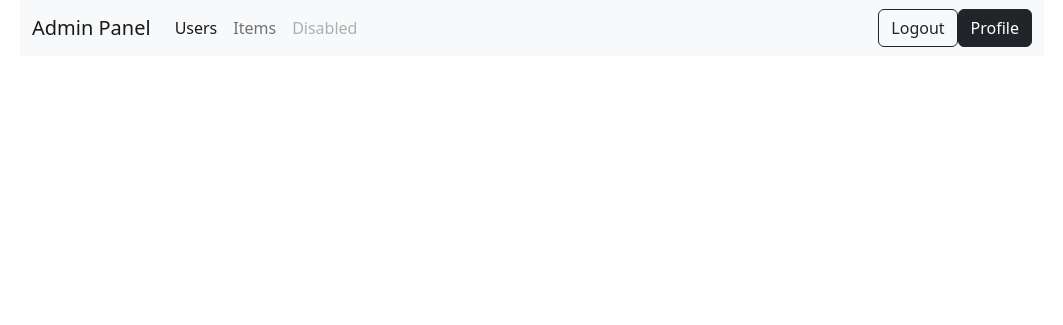
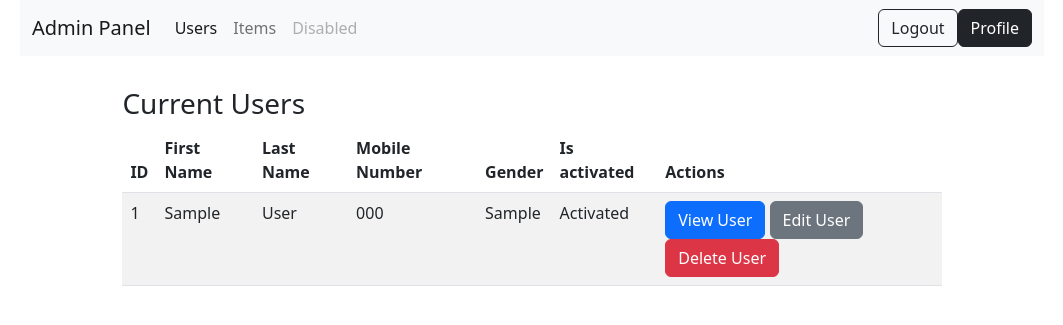
Before and after one commit to romeJG/final-project-for-IT0049, a CodeIgniter app: page /database/admin in a window 1280 px wide. Shown: the top 325 px of the page, without its empty margins (108-1171 px from the left). Run offline with CodeIgniter, Linux system fonts and the light colour scheme; the visitor is signed in with stand-in values (Sample User, id 1); tables that the repository leaves empty or names only in its code hold one stand-in row (values such as "Sample post"); some libraries are stand-ins or nearby versions.

Commit message:
Admin Panel
- Admin can now vuew all users
- Admin can View details of users
- Admin can view their own profile details

```diff
--- a/application/controllers/Admin.php
+++ b/application/controllers/Admin.php
@@ -27,11 +27,34 @@ class Admin extends CI_Controller
         $adminName = $this->admin_model->getAdminName($adminEmail);
         $this->session->set_userdata(array('name' => $adminName));
         //loads the body of the admin home
+        $data['users'] = $this->admin_model->getUsers();
         $this->load->view('admin/admin_home_view', $data);
     }
+    //will kill the session of the admin
     public function killsess()
     {
         $this->session->sess_destroy();
         redirect();
     }
+    //view the user's info via id in the URL
+    public function viewUser($id)
+    {
+        $data['title'] = "View User | Lukso";
+        $data['active'] = "user";
+        $data['user'] = $this->admin_model->getUser($id);
+        $this->load->view('admin/admin_header_view', $data);
+        $this->load->view('admin/include/admin_nav_view', $data);
+        $this->load->view('admin/view_user_view', $data);
+    }
+    //shows the profile of the current admin in session
+    public function profile()
+    {
+        $data['title'] = "View User | Lukso";
+        $data['active'] = "user";
+        $data['user'] = $this->admin_model->getAdmin($this->session->userdata('email'));
+
+        $this->load->view('admin/admin_header_view', $data);
+        $this->load->view('admin/include/admin_nav_view', $data);
+        $this->load->view('admin/profile_view', $data);
+    }
 }
--- a/application/controllers/Home.php
+++ b/application/controllers/Home.php
@@ -29,7 +29,7 @@ class Home extends CI_Controller
             if ($this->login_model->isAdmin($this->session->userdata('email'))) {
                 redirect('admin');
             } else {
-                echo "is admin?" . $this->session->userdata('isAdmin');
+                redirect('');
             }
         }
     }
--- a/application/controllers/Login.php
+++ b/application/controllers/Login.php
@@ -78,7 +78,7 @@ class Login extends CI_Controller
             if ($this->login_model->isAdmin($this->session->userdata('email'))) {
                 redirect('admin');
             } else {
-                echo "is admin?" . $this->session->userdata('isAdmin');
+                redirect('');
             }
         }
     }
--- a/application/controllers/Signup.php
+++ b/application/controllers/Signup.php
@@ -173,7 +173,7 @@ class Signup extends CI_Controller
             if ($this->login_model->isAdmin($this->session->userdata('email'))) {
                 redirect('admin');
             } else {
-                echo "is admin?" . $this->session->userdata('isAdmin');
+                redirect('');
             }
         }
     }
--- a/application/models/Admin_model.php
+++ b/application/models/Admin_model.php
@@ -25,4 +25,24 @@ class Admin_model extends CI_Model
         }
         return $name;
     }
+    function getUsers()
+    {
+        return $this->db->get('users')->result();
+    }
+
+    public function getUser($id)
+    {
+        $where = array('id' => $id);
+        $query = $this->db->get_where('users', $where);
+        $result = $query->row();
+        return $result;
+    }
+
+    public function getAdmin($email)
+    {
+        $where = array('email' => $email);
+        $query = $this->db->get_where('admins', $where);
+        $result = $query->row();
+        return $result;
+    }
 }
--- a/application/views/admin/admin_home_view.php
+++ b/application/views/admin/admin_home_view.php
@@ -1 +1,44 @@
 <link rel="stylesheet" href="<?= base_url('assets/css/admin_home.css'); ?>">
+<div class="body">
+
+    <h3>Current Users</h3>
+    <table class="table table-striped table-hover">
+        <thead>
+            <tr>
+                <th>ID</th>
+                <th>First Name</th>
+                <th>Last Name</th>
+                <th>Mobile Number</th>
+                <th>Gender</th>
+                <th>Is activated</th>
+                <th>Actions</th>
+            </tr>
+        </thead>
+        <tbody>
+            <?php if ($users) : ?>
+                <?php foreach ($users as $user) : ?>
+                    <tr>
+                        <td> <?php echo $user->id; ?></td>
+                        <td> <?php echo $user->firstname; ?></td>
+                        <td> <?php echo $user->lastname; ?></td>
+                        <td> <?php echo $user->number; ?></td>
+                        <td> <?php echo $user->gender; ?></td>
+                        <?php if ($user->active) {
+                            $status = "Activated";
+                        } else {
+                            $status = "Not Activated";
+                        }
+                        ?>
+                        <td> <?php echo $status ?></td>
+                        <td>
+                            <a type="button" class="btn btn-primary" href="<?php echo base_url('admin/viewUser/') . $user->id; ?>">View User</a>
+                            <a type="button" class="btn btn-secondary" href="<?php echo base_url('admin/editUser/') . $user->id; ?>">Edit User</a>
+                            <a type="button" class="btn btn-danger" href="<?php echo base_url('admin/deleteUser') . $user->id; ?>">Delete User</a>
+                        </td>
+                    </tr>
+                <?php endforeach; ?>
+            <?php endif; ?>
+        </tbody>
+    </table>
+
+</div>
--- a/application/views/admin/include/admin_nav_view.php
+++ b/application/views/admin/include/admin_nav_view.php
@@ -1,4 +1,4 @@
-<div class="body-container">
+<div class="html">
 
 
     <nav class="navbar navbar-expand-lg navbar-light bg-light">
--- a/assets/css/admin_home.css
+++ b/assets/css/admin_home.css
@@ -1,6 +1,9 @@
-.body-container {
+.html {
 
     margin: 0% 10% 0% 10%;
+
 }
 
-.navbar {}
+.body {
+    padding: 3% 10% 0% 10%;
+}
```
Also changed, not shown: application/views/admin/profile_view.php (added, +25 -0 lines), application/views/admin/view_user_view.php (added, +56 -0 lines).
